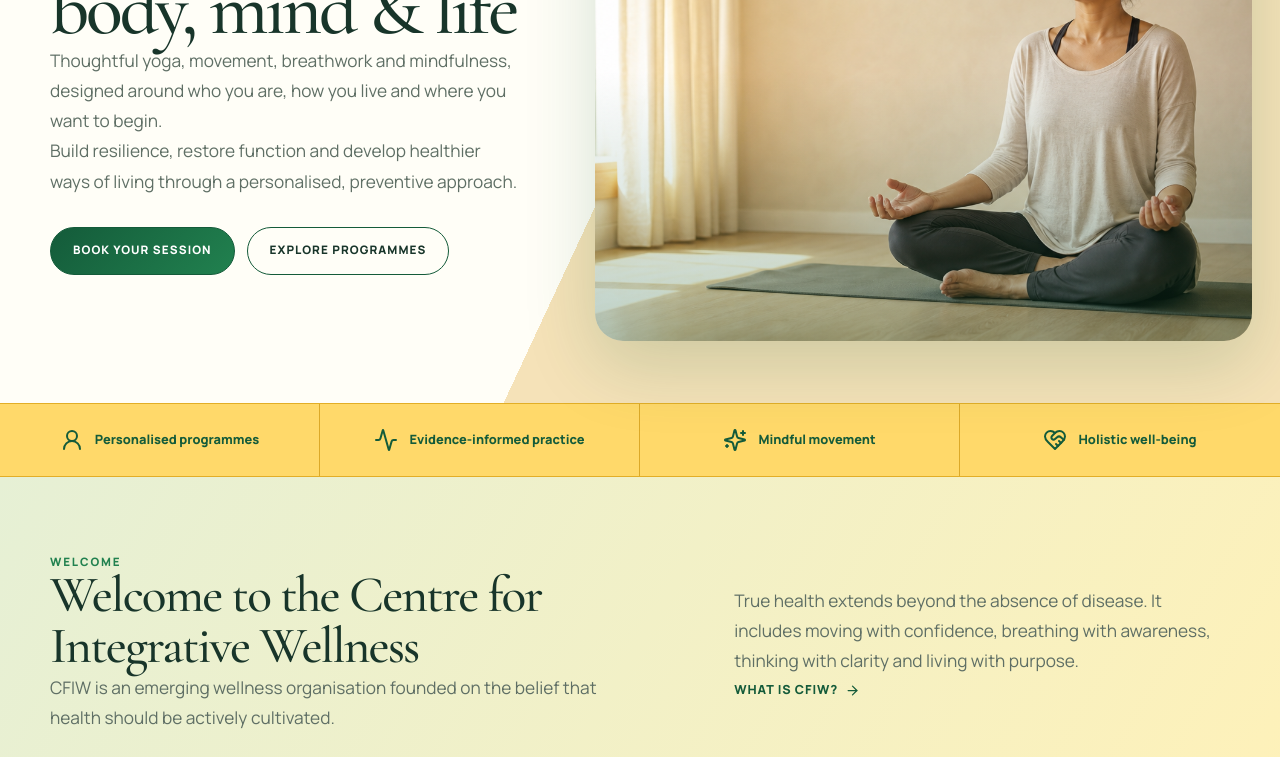
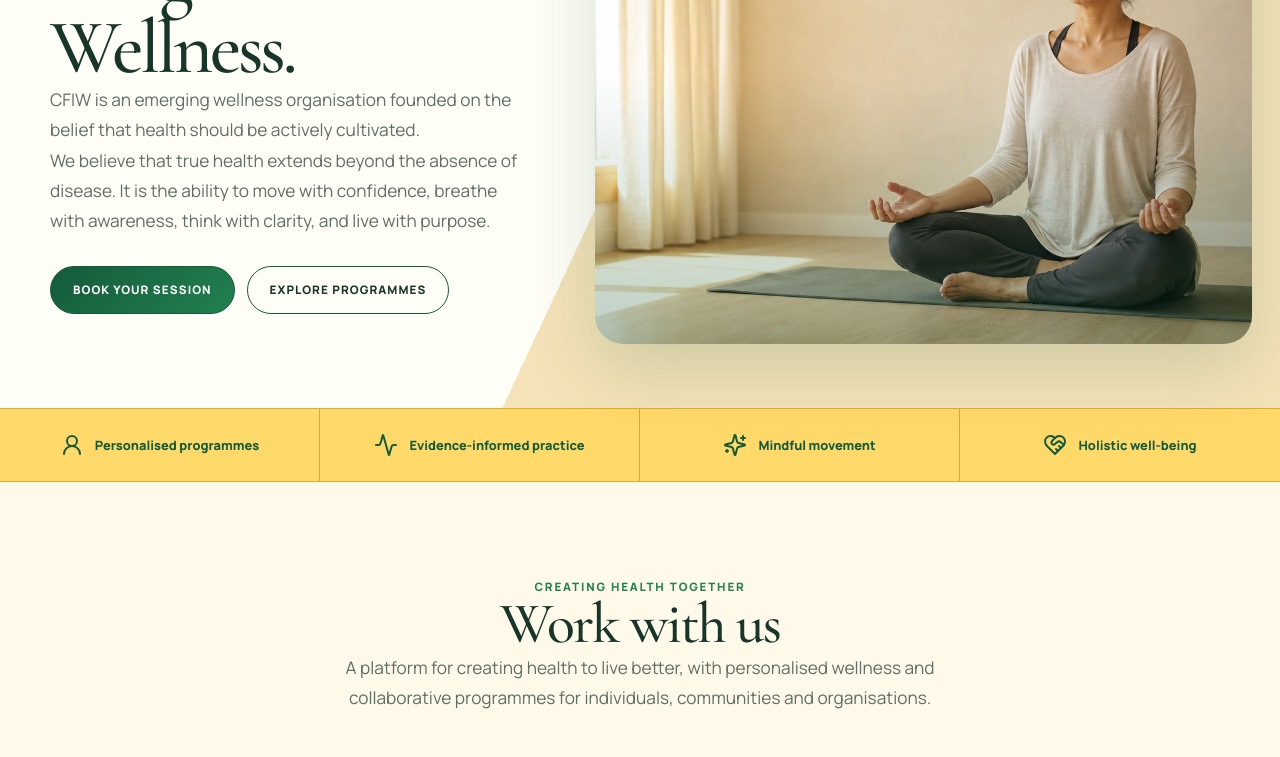
Before and after one commit to nitinkumarmail-cpu/yoga-wellness-website, a Next.js app: page / in a window 1280 px wide. Shown: the part 400-1157 px from the top of the page. Built offline with nearby package versions, Linux system fonts and the light colour scheme.

Commit message:
Update homepage welcome message

```diff
--- a/app/page.tsx
+++ b/app/page.tsx
@@ -51,15 +51,16 @@ export default function Home() {
           <div className="hero-copy">
             <p className="eyebrow">Creating health. Living better.</p>
             <h1 className="display">
-              Personalised wellness for your body, mind & life
+              Welcome to the Centre for Integrative Wellness.
             </h1>
             <p className="lede">
-              Thoughtful yoga, movement, breathwork and mindfulness, designed
-              around who you are, how you live and where you want to begin.
+              CFIW is an emerging wellness organisation founded on the belief
+              that health should be actively cultivated.
             </p>
             <p className="lede">
-              Build resilience, restore function and develop healthier ways of
-              living through a personalised, preventive approach.
+              We believe that true health extends beyond the absence of disease.
+              It is the ability to move with confidence, breathe with awareness,
+              think with clarity, and live with purpose.
             </p>
             <div className="hero-actions">
               <Link className="btn btn-primary" href="/book">
@@ -95,30 +96,6 @@ export default function Home() {
           <HeartHandshake /> Holistic well-being
         </div>
       </div>
-      <section className="welcome-strip">
-        <div className="container welcome-grid">
-          <div>
-            <p className="eyebrow">Welcome</p>
-            <h2 className="title" style={{ fontSize: "clamp(2.3rem,4vw,4rem)" }}>
-              Welcome to the Centre for Integrative Wellness
-            </h2>
-            <p className="lede">
-              CFIW is an emerging wellness organisation founded on the belief
-              that health should be actively cultivated.
-            </p>
-          </div>
-          <div>
-            <p className="lede">
-              True health extends beyond the absence of disease. It includes
-              moving with confidence, breathing with awareness, thinking with
-              clarity and living with purpose.
-            </p>
-            <Link className="text-link" href="/what-is-cfiw">
-              What is CFIW? <ArrowRight size={15} />
-            </Link>
-          </div>
-        </div>
-      </section>
       <section className="section">
         <div className="container">
           <SectionHeading
```
